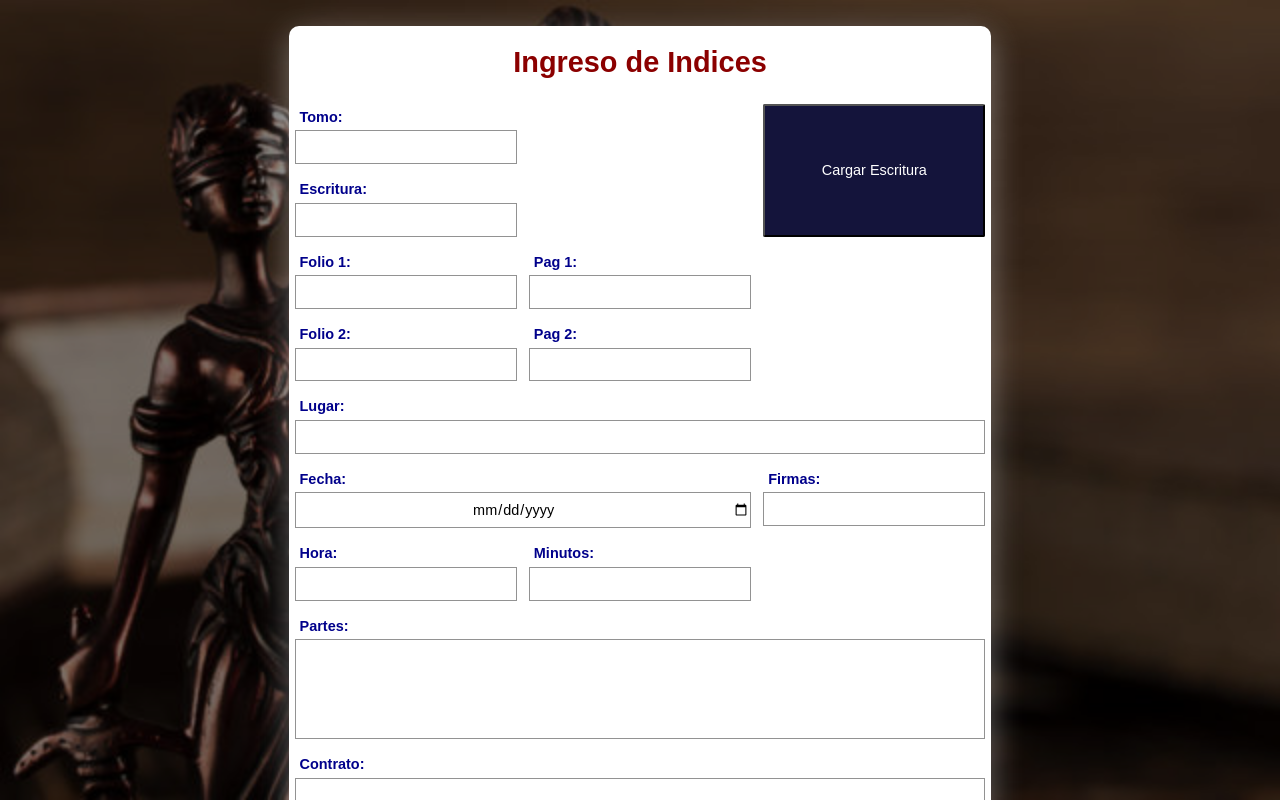
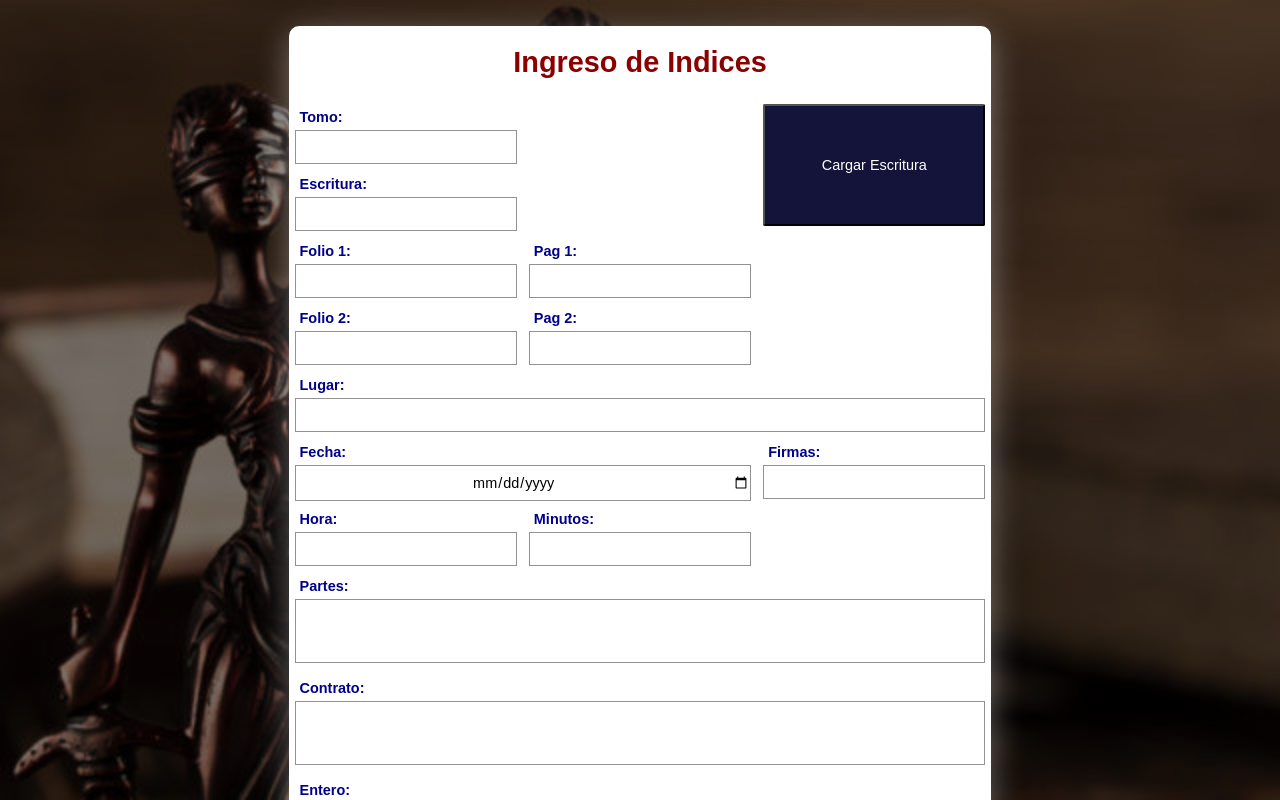
Before and after one commit to lexRojas/notario, a React (Create React App) app: page /form_indice in a window 1280 px wide. Built offline with nearby package versions, Linux system fonts and the light colour scheme.

Commit message:
mejora de tamaños de las filas

```diff
--- a/src/styles/styles.css
+++ b/src/styles/styles.css
@@ -430,7 +430,7 @@ footer {
   max-width: 100%;
   max-height: 100%;
   grid-template-columns: repeat(3, minmax(50px, 1fr));
-  grid-template-rows: 1fr 1fr 1fr 1fr 1fr 1fr 1fr 2.3fr 2fr 1fr 1.2fr 1fr;
+  grid-template-rows: repeat(7, minmax(65px, 1fr)) repeat(2, minmax(100px, 1fr)) minmax(65px, 1fr) minmax(65px, 1fr) minmax(65px, 1fr);
   gap: 2px 2px;
   grid-auto-flow: row;
   grid-template-areas: "tomo blank boton_load_index" "escritura blank boton_load_index" "folio_num_inicio folio_fv_inicio ." "folio_num_final folio_fv_final ." "lugar lugar lugar" "fecha fecha firmas" "hora minutos blank2" "partes partes partes" "contrato contrato contrato" "entero blank3 blank4" "checks checks checks" "button_panel button_panel button_panel";
--- a/src/styles/styles.scss
+++ b/src/styles/styles.scss
@@ -425,7 +425,7 @@ footer {
   max-width: 100%;
   max-height: 100%;
   grid-template-columns: repeat(3, minmax(50px, 1fr));
-  grid-template-rows: 1fr 1fr 1fr 1fr 1fr 1fr 1fr 2.3fr 2fr 1fr 1.2fr 1fr;
+  grid-template-rows: repeat(7, minmax(65px, 1fr)) repeat(2, minmax(100px, 1fr)) minmax(65px, 1fr) minmax(65px, 1fr) minmax(65px, 1fr);
   gap: 2px 2px;
   grid-auto-flow: row;
   grid-template-areas:
```
Also changed, not shown: 1 other file (tests, documents, lock files or other folders).
